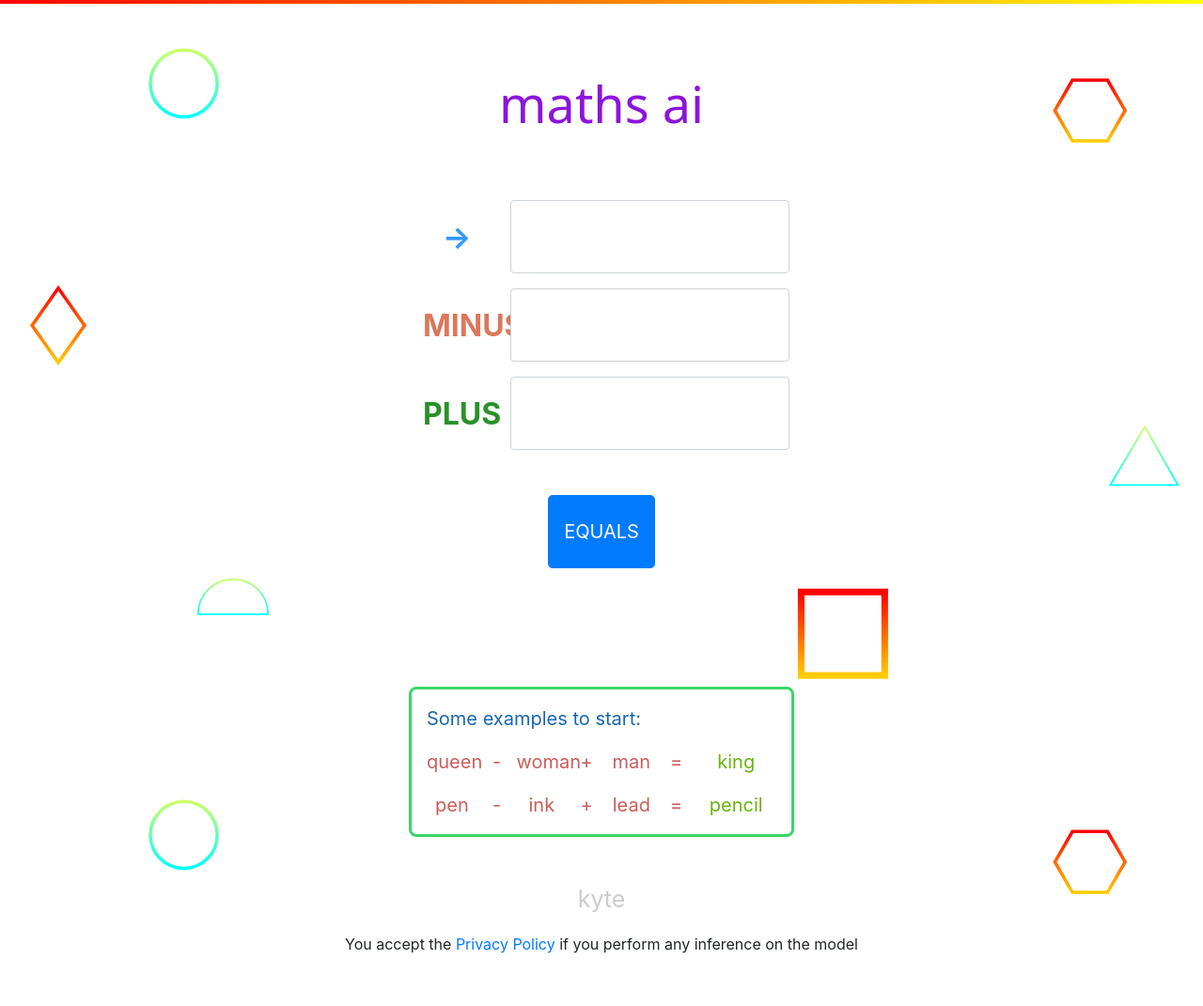
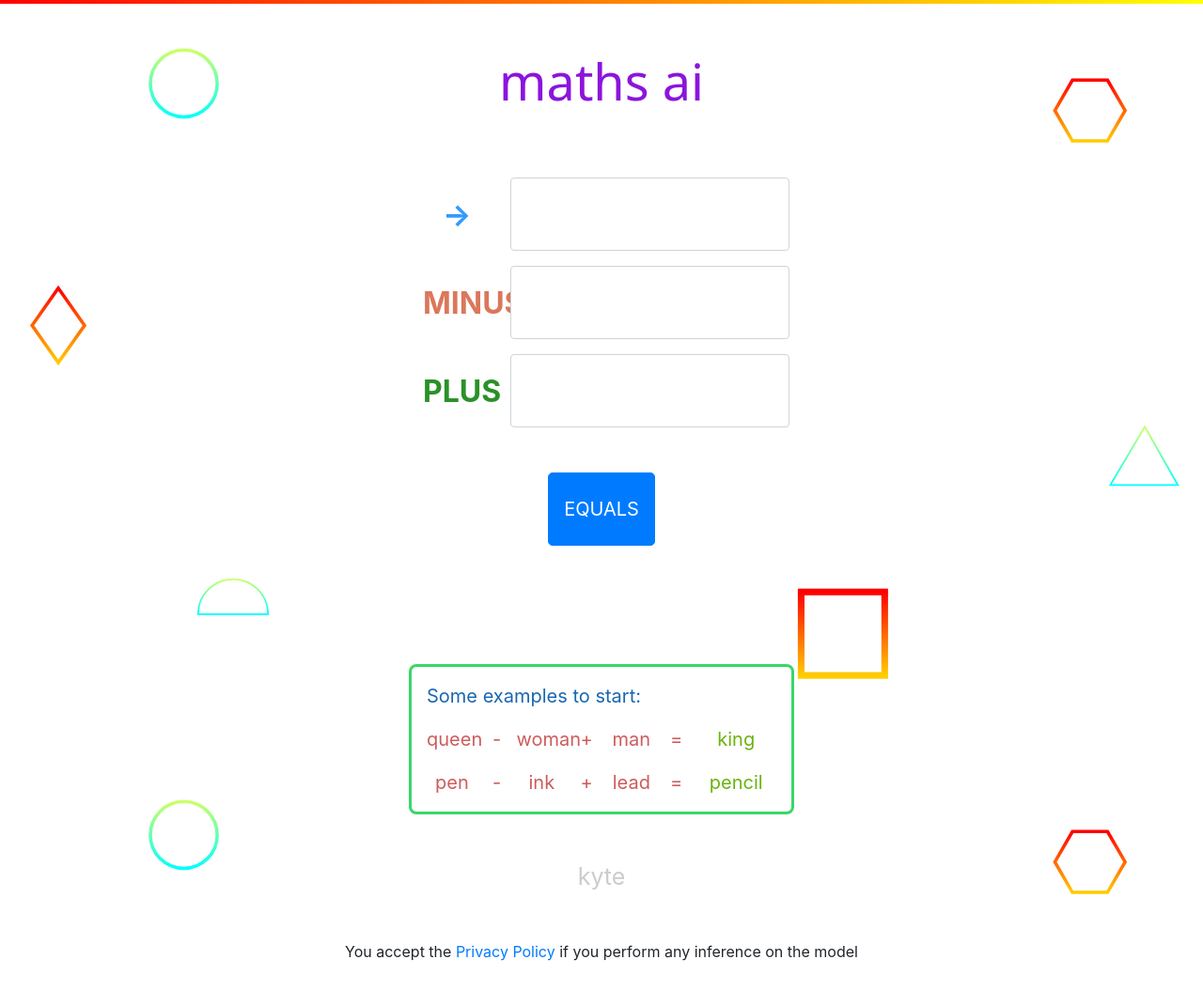
Before and after one commit to kyteinsky/maths-ai, a Flask app: template templates/sample.html in a window 1280 px wide. Shown: the whole page at 94% size. Before the commit the page ends 1015 px from the top, so only its background shows below. Run offline with Flask 2, Linux system fonts and the light colour scheme; the template is opened without the code that fills it, so the values that code supplies are empty; some libraries are stand-ins or nearby versions.

Commit message:
fixing heroku issues

```diff
--- a/app.py
+++ b/app.py
@@ -55,7 +55,8 @@ def home():
     # ip = request.remote_addr
     # request.headers.get('User-Agent')
 
-    return render_template('sample.html', error=output, pred=None, last_updated=dir_last_updated('./static'))
+    # return render_template('sample.html', last_updated=dir_last_updated('./static'))
+    return render_template(output)
 
 
 @app.route('/infer/', methods=['POST'])
--- a/templates/sample.html
+++ b/templates/sample.html
@@ -13,7 +13,7 @@
     <div class="grad"></div>
     <!-- ERROR MESSAGES -->
       <div class="alert alert-danger" role="alert" id='err'>
-        err_msg
+
       </div>
     <!-- MATHS AI -->
     <div class="form-row d-flex justify-content-center">
@@ -118,7 +118,7 @@
         </div>
       </div>
 
-      <div class="form-row d-flex justify-content-center mb-3">
+      <div class="form-row d-flex justify-content-center mb-5">
         <a class="kyte" href="https://github.com/kyteinsky">kyte</a>
       </div>
       <div class="form-row d-flex justify-content-center">
```
